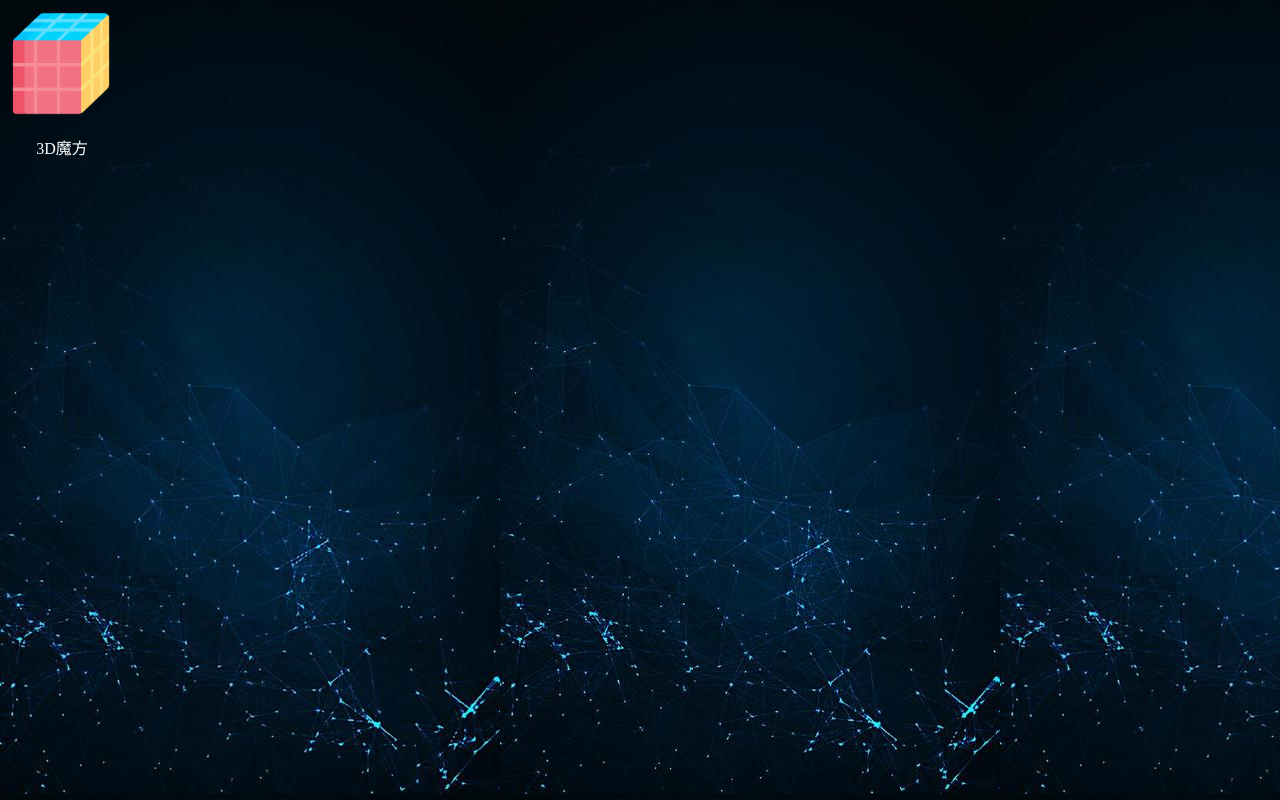
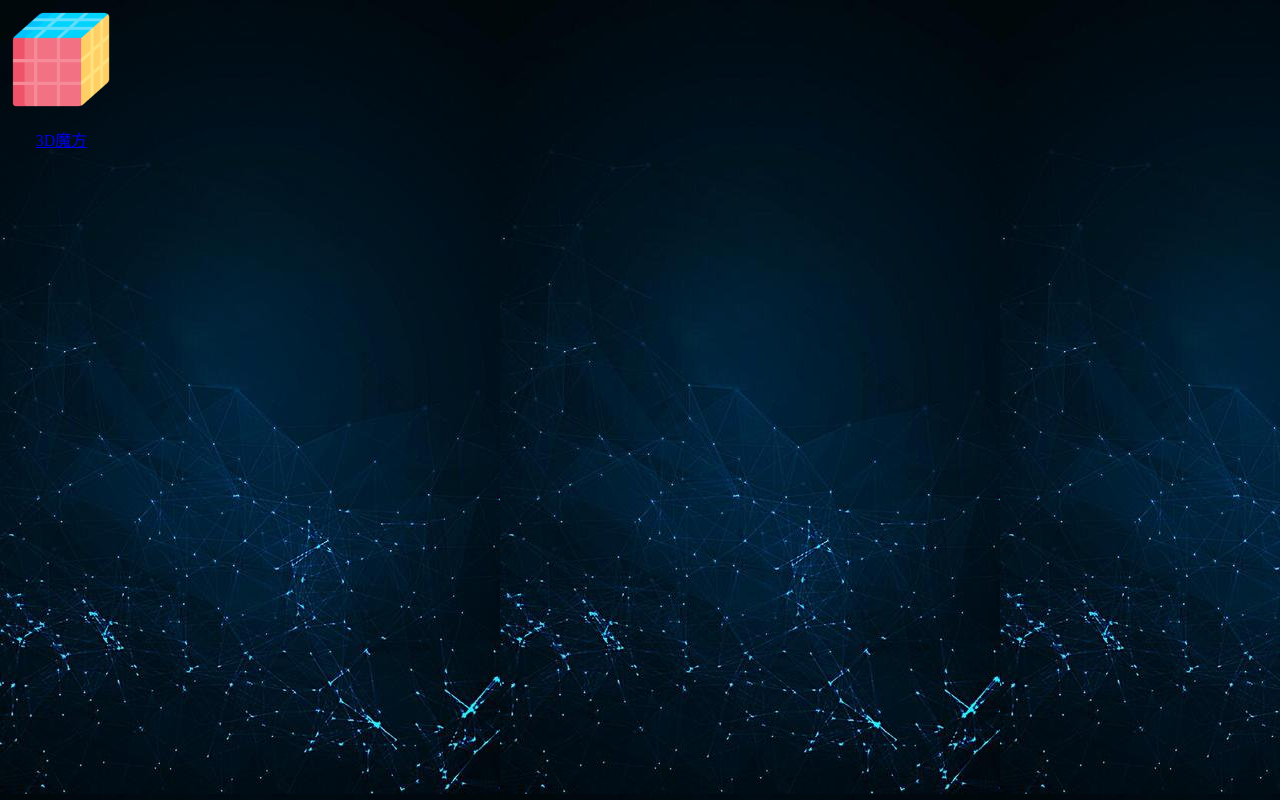
Before and after one commit to ego-code/cloudphone, a plain HTML site: page home.htm in a window 1280 px wide. Drawn offline with Linux system fonts and the light colour scheme.

Commit message:
Add files via upload

```diff
--- a/home.htm
+++ b/home.htm
@@ -8,7 +8,7 @@
 .style1 {
 	text-align: center;
 }
-.style3 {
+.style2 {
 	border-width: 0px;
 }
 </style>
@@ -18,13 +18,8 @@
 
 <form method="post">
 </form>
-<form method="post">
-
-	<a href="https://ego-code.github.io/3dcube/">
-
-	<input name="Image1" type="image" src="rubik_acute_s_cube_619.72841726619px_1282843_easyicon.net.png" width="106" height="111" class="style3" /></a></form>
-
-<p class="style1" style="width: 104px; color: #FFFFFF;">&nbsp;3D魔方</p>
+<a href="https://ego-code.github.io/3dcube/">
+<img src="rubik_acute_s_cube_619.72841726619px_1282843_easyicon.net1.png" width="106" height="103" class="style2" /></a><p class="style1" style="width: 103px; color: #000000; height: 22px;">&nbsp;<a href="https://ego-code.github.io/3dcube/">3D魔方</a></p>
 
 </a>
 <form method="post">
```
Also changed, not shown: rubik_acute_s_cube_619.72841726619px_1282843_easyicon.net1.png (added).
